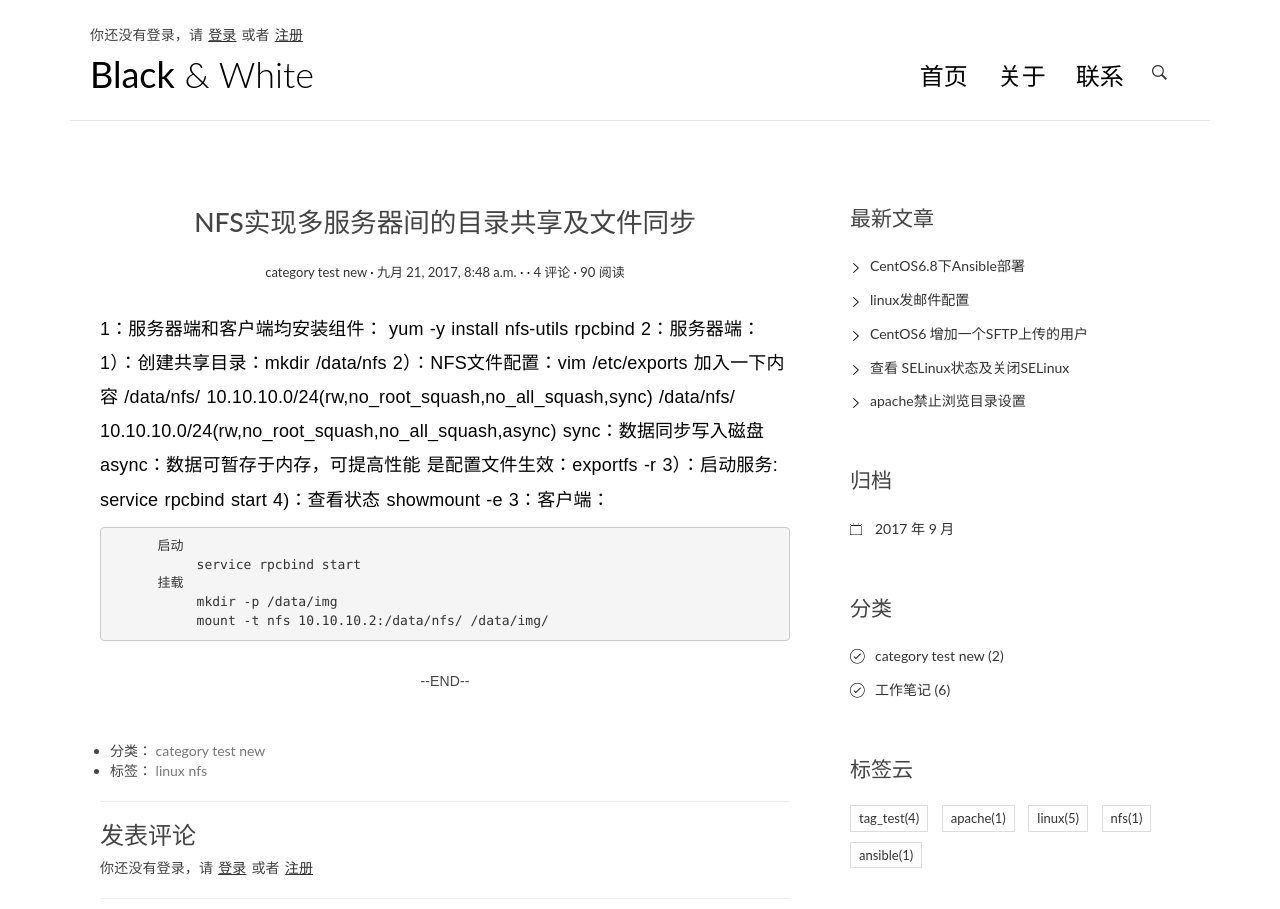
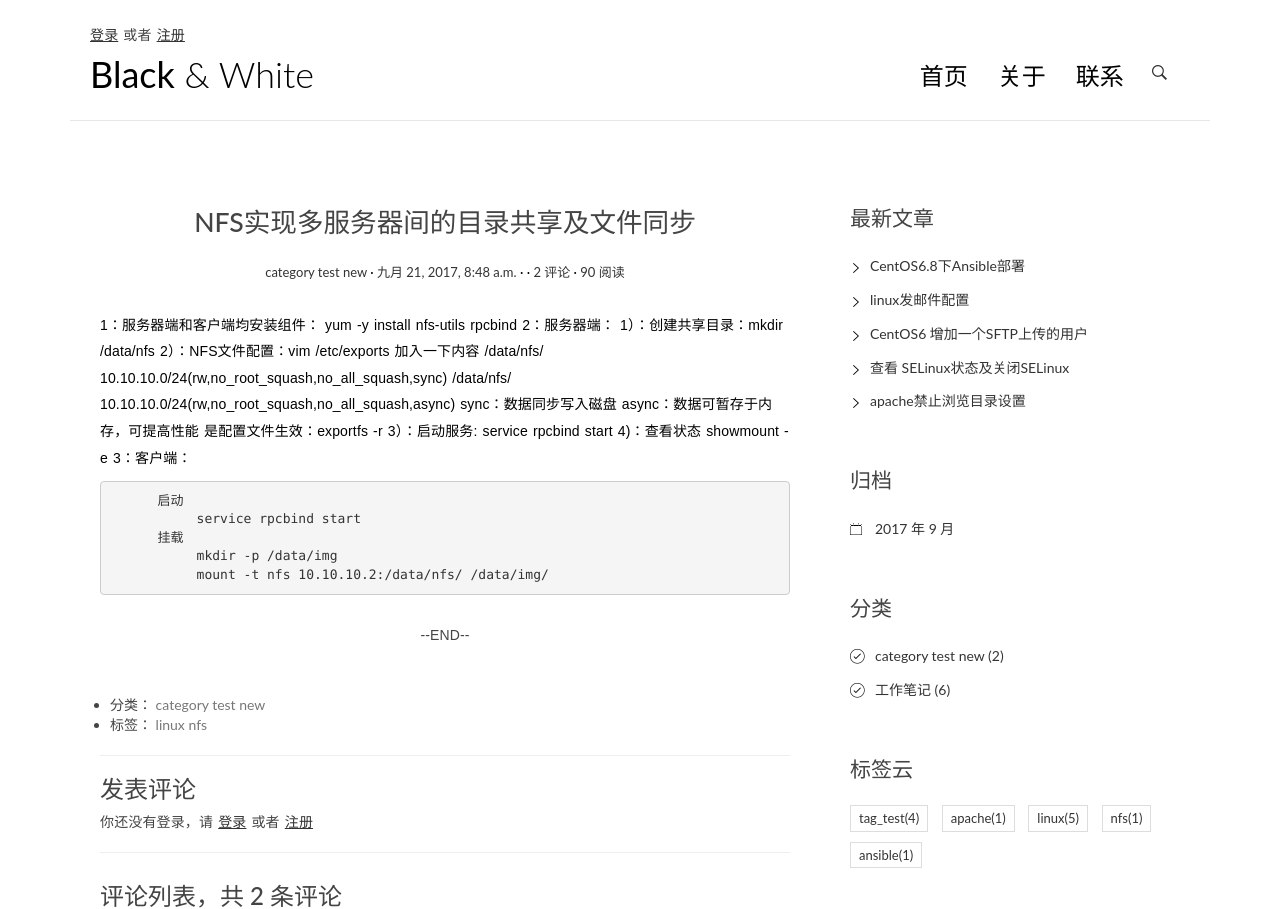
Before and after one commit to raydoom/mablog, a Django app: page /post/2/ in a window 1280 px wide. Shown: the top 909 px of the page. Run offline with Django 3.2, Linux system fonts and the light colour scheme; data comes from the database, SQL or seed files in the repository; parts of the project's set-up code (start-up, migrations or seed data) failed here and were passed over; some libraries are stand-ins or nearby versions.

Commit message:
完善评论功能，添加评论条数统计显示

```diff
--- a/blog_app/admin.py
+++ b/blog_app/admin.py
@@ -1,3 +1,5 @@
+# -*- coding: utf-8 -*-
+
 from django.contrib import admin
 from .models import Post, Category, Tag
 from users.models import Users
@@ -7,11 +9,13 @@ from users.models import Users
 class PostAdmin(admin.ModelAdmin):
 	list_display = ['title', 'created_time', 'modified_time', 'category', 'author']
 
+class UsersAdmin(admin.ModelAdmin):
+	list_display = ['username', 'nikename', 'email','last_login']
 
 admin.site.register(Post,PostAdmin)
 admin.site.register(Category)
 admin.site.register(Tag)
-admin.site.register(Users)
+admin.site.register(Users,UsersAdmin)
 
 
 # admin mxd111111
--- a/blog_app/models.py
+++ b/blog_app/models.py
@@ -56,7 +56,7 @@ class Post(models.Model): #文章内容
                 'markdown.extensions.extra',
                 'markdown.extensions.codehilite',
                 ])
-            self.excerpt = md.convert(self.body)[:54]
+            self.excerpt = md.convert(self.body)[:108]+'......'
         super(Post, self).save(*args, **kwargs)
 
 
--- a/blog_app/static/blog/css/custom.css
+++ b/blog_app/static/blog/css/custom.css
@@ -234,7 +234,7 @@ img {
 }
 
 .entry-content {
-    font-size: 18px;
+    font-size: 14px;
     line-height: 1.9;
     font-weight: 300;
     color: #000;
--- a/blog_app/views.py
+++ b/blog_app/views.py
@@ -21,6 +21,10 @@ class IndexView(ListView): #index 类视图
 	template_name = 'blog/index.html'
 	context_object_name = 'post_list'
 	paginate_by = 2
+
+	def get_queryset(self):
+		post_list = Post.objects.all().order_by('-created_time') #按创建时间反向排序
+		return post_list
 
 	def get_context_data(self, **kwargs):
 		context = super().get_context_data(**kwargs)
@@ -158,8 +162,10 @@ class PostDetailView(DetailView): #文章页面类视图
 		context = super(PostDetailView,self).get_context_data(**kwargs)
 		form = CommentForm()
 		comment_list = self.object.comment_set.all()
+		comment_count = self.object.comment_set.all().count() #评论数量
 		context.update({'form':form,
-						'comment_list':comment_list
+						'comment_list':comment_list,
+						'comment_count':comment_count
 
 						})
 		return context
--- a/comments/views.py
+++ b/comments/views.py
@@ -14,18 +14,17 @@ def post_comment(request,post_pk):
 
 		if form.is_valid():
 			comment = form.save(commit=False)
-			comment.name = request.user.username #设定评论用户为当前登陆
+			comment.name = request.user.nikename #设定评论用户为当前登陆
 			comment.post = post
 			comment.save()
 			return redirect(post)
 
 		else:
 			comment_list = post.comment_set.all()
-			comment_count = '10'
 			context = {'post':post,
 						'form':form,
 						'comment_list':comment_list,
-						'comment_count':comment_count
+						'comment_count':comment_count,
 						}
 			return render(request,'blog_app/detail.html',context=context)
 
--- a/templates/base.html
+++ b/templates/base.html
@@ -21,10 +21,10 @@
    <header id="site-header">
     <div class=top>
       {% if user.is_authenticated %}
-        <p>欢迎你：<a  href="#">{{ user.username }}</a>
+        <p>欢迎你：<a  href="#">{{ user.nikename }}</a>
           <a style="text-decoration:underline;" href="{% url 'logout' %}?next={{ request.path }}">注销</a></p>
             {% else %}
-            <p>你还没有登录，请
+            <p>
             <a href="{% url 'login' %}?next={{ request.path }}" style="text-decoration:underline;">登录</a>
              或者
             <a style="text-decoration:underline;" href="{% url 'users:register' %}?next={{ request.path }}">注册</a>
--- a/templates/blog/detail.html
+++ b/templates/blog/detail.html
@@ -6,10 +6,10 @@
    <header class="entry-header">
     <h1 class="entry-title">{{ post.title }}</h1>
     <div class="entry-meta">
-     <span class="post-category"><a href="#">{{ post.category.name }}</a></span>
+     <span class="post-category"><a href="{% url 'blog_app:category' post.category.pk %}">{{ post.category.name }}</a></span>
      <span class="post-date"><a href="#"><time class="entry-date" datetime="{{ post.created_time }}">{{ post.created_time }}</time></a></span>
      <span class="post-author"><a href="#">{{ post.author }}</a></span>
-     <span class="comments-link"><a href="#">4 评论</a></span>
+     <span class="comments-link"><a href="#">{{ comment_count }} 评论</a></span>
      <span class="views-count"><a href="#">{{ post.views}} 阅读</a></span>
     </div>
    </header>
--- a/users/forms.py
+++ b/users/forms.py
@@ -5,4 +5,4 @@ from .models import Users
 class RegisterForm(UserCreationForm):
 	class Meta(UserCreationForm.Meta):
 		model = Users
-		fields = ("username","email")
+		fields = ("username","nikename","email")
--- a/users/models.py
+++ b/users/models.py
@@ -6,4 +6,4 @@ from django.contrib.auth.models import AbstractUser
 # Create your models here.
 
 class Users(AbstractUser):
-	nikename = models.CharField(max_length=50,blank=True)
+	nikename = models.CharField("昵称",max_length=50,blank=True)
```
Also changed, not shown: blog_app/migrations/0003_auto_20170927_1442.py (added).
